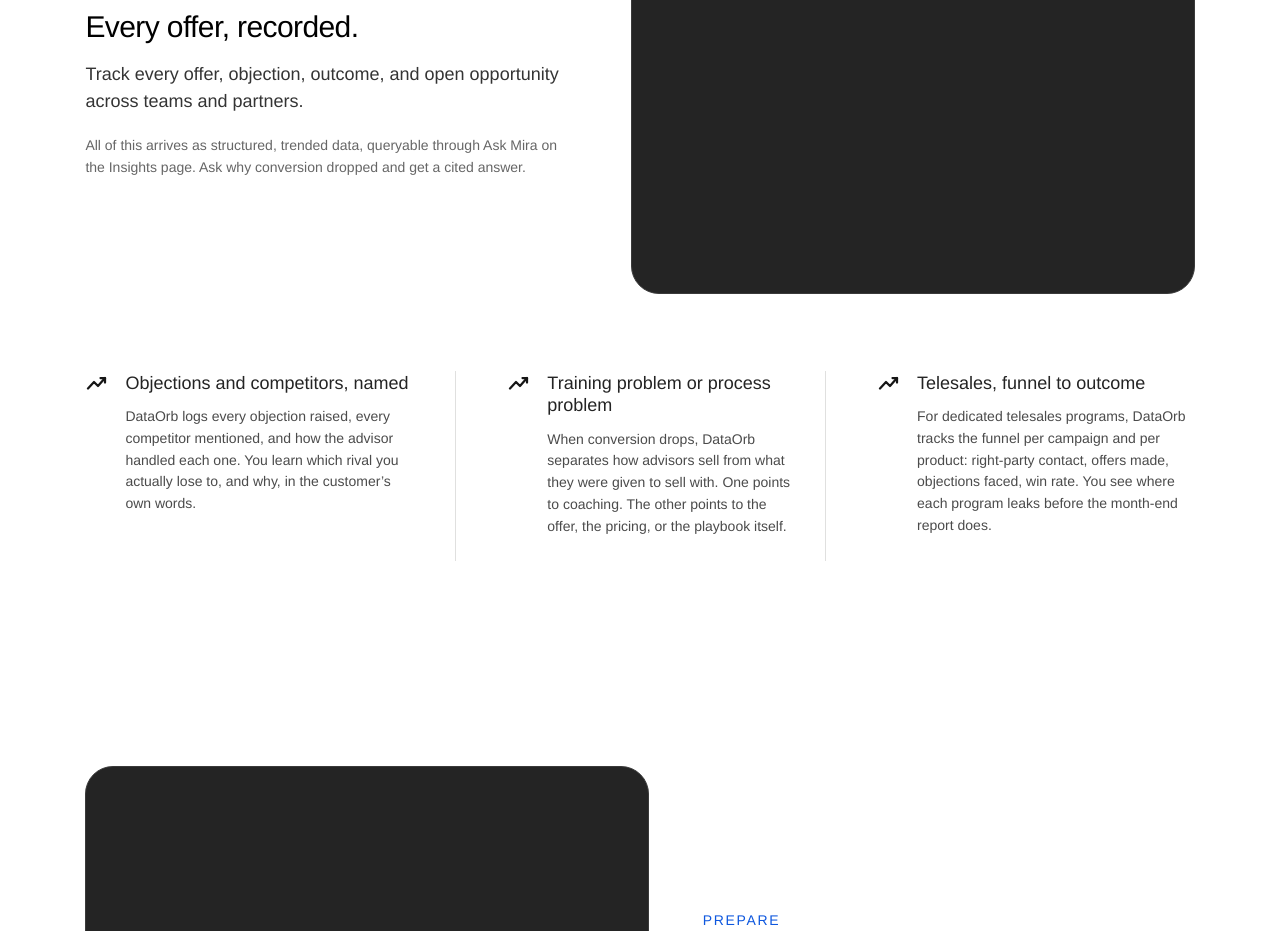
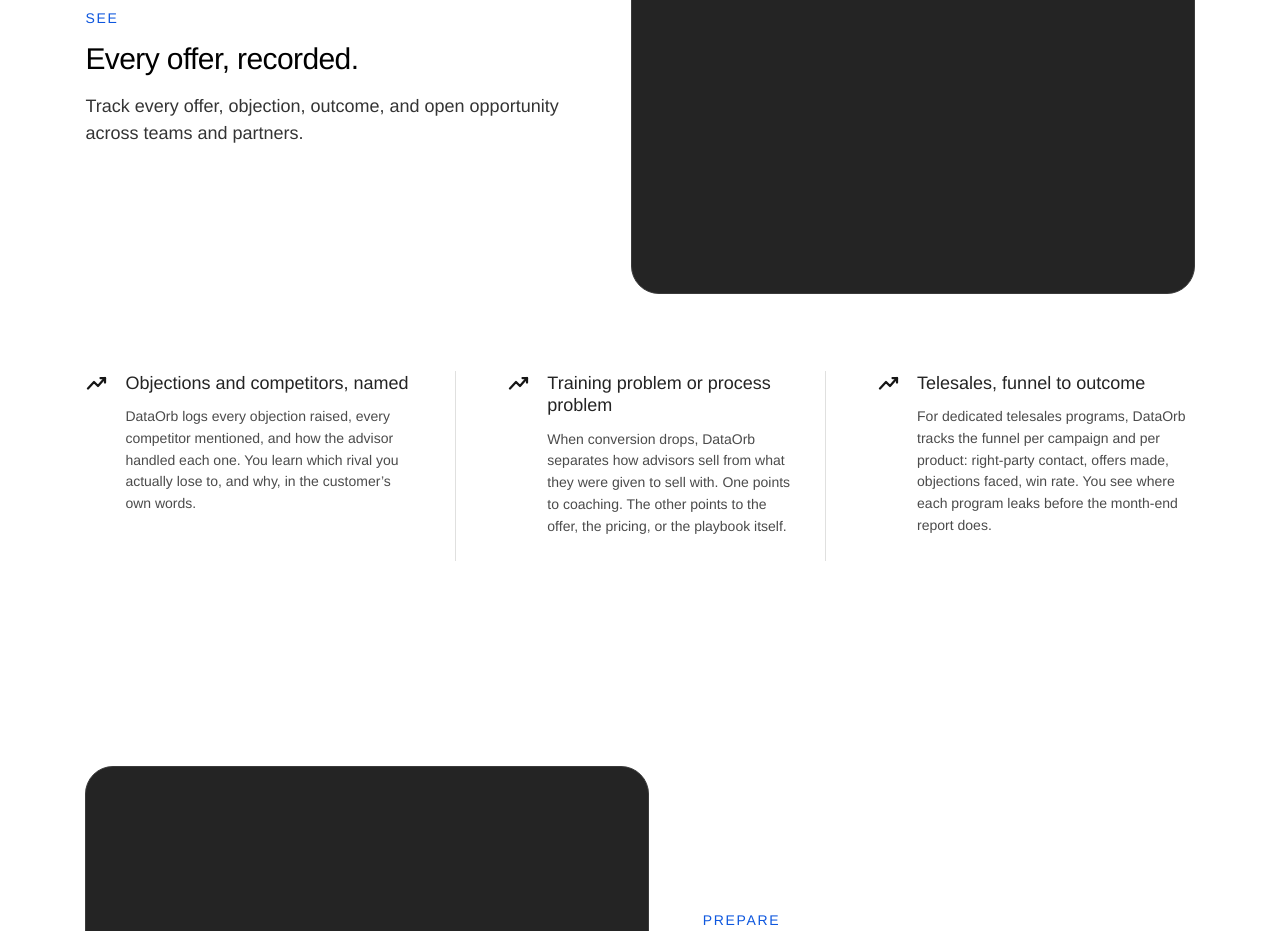
Before and after one commit to Umesh0014/DO-website, a Next.js app: page /revenue-intelligence in a window 1280 px wide. Shown: the part 1940-2871 px from the top of the page. Built offline with nearby package versions, Linux system fonts and the light colour scheme; a web font is replaced by a local one.

Commit message:
Remove Ask Mira revenue note

```diff
--- a/app/components/IntelligenceLandingPage.tsx
+++ b/app/components/IntelligenceLandingPage.tsx
@@ -107,7 +107,6 @@ const revenueSections: IntelligenceSection[] = [
         body: "For dedicated telesales programs, DataOrb tracks the funnel per campaign and per product: right-party contact, offers made, objections faced, win rate. You see where each program leaks before the month-end report does.",
       },
     ],
-    note: "All of this arrives as structured, trended data, queryable through Ask Mira on the Insights page. Ask why conversion dropped and get a cited answer.",
   },
   {
     eyebrow: "Prepare",
```
